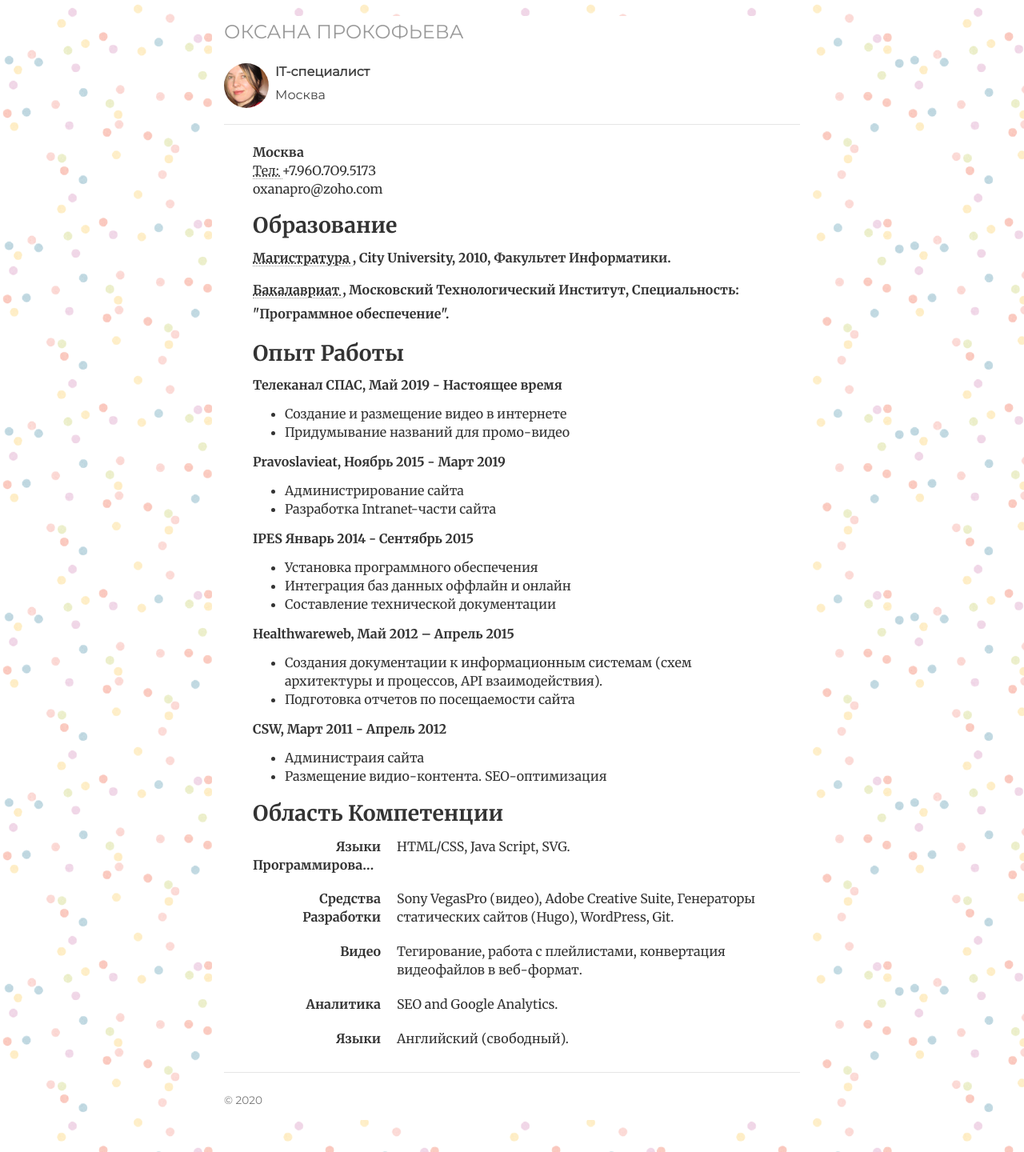
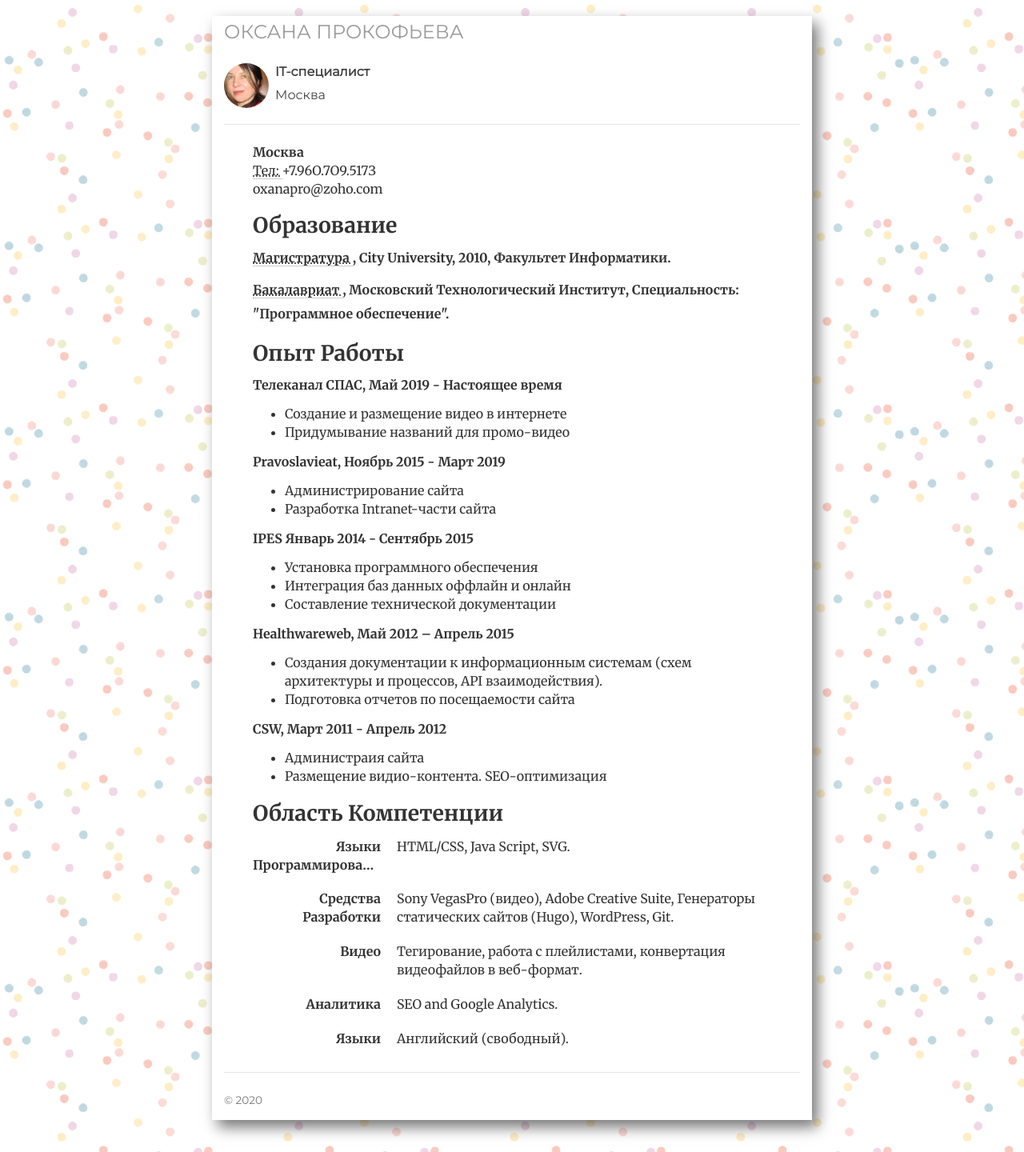
Before and after one commit to cvkp/cvkp.github.io, a Jekyll site: the page built from index.html, in a window 1280 px wide. Shown: the whole page at 80% size. Built offline with Jekyll 4.4.1, drawn with Linux system fonts in a browser that asks for light colours; nearby versions of some CDN libraries; the list of posts is cut into pages by our own code.

Commit message:
Update style.css

```diff
--- a/css/style.css
+++ b/css/style.css
@@ -18,10 +18,12 @@
     min-height: 100vh;
   }
 
-.container {
 
-    background: #ffffff;
+.container.cv_main {
+    box-shadow: 7px 9px 17px rgba(0, 0, 0, 54%);
+  background: #ffffff;
 }
+
 
 @media only screen and (min-width : 768px) {
     body {
```
